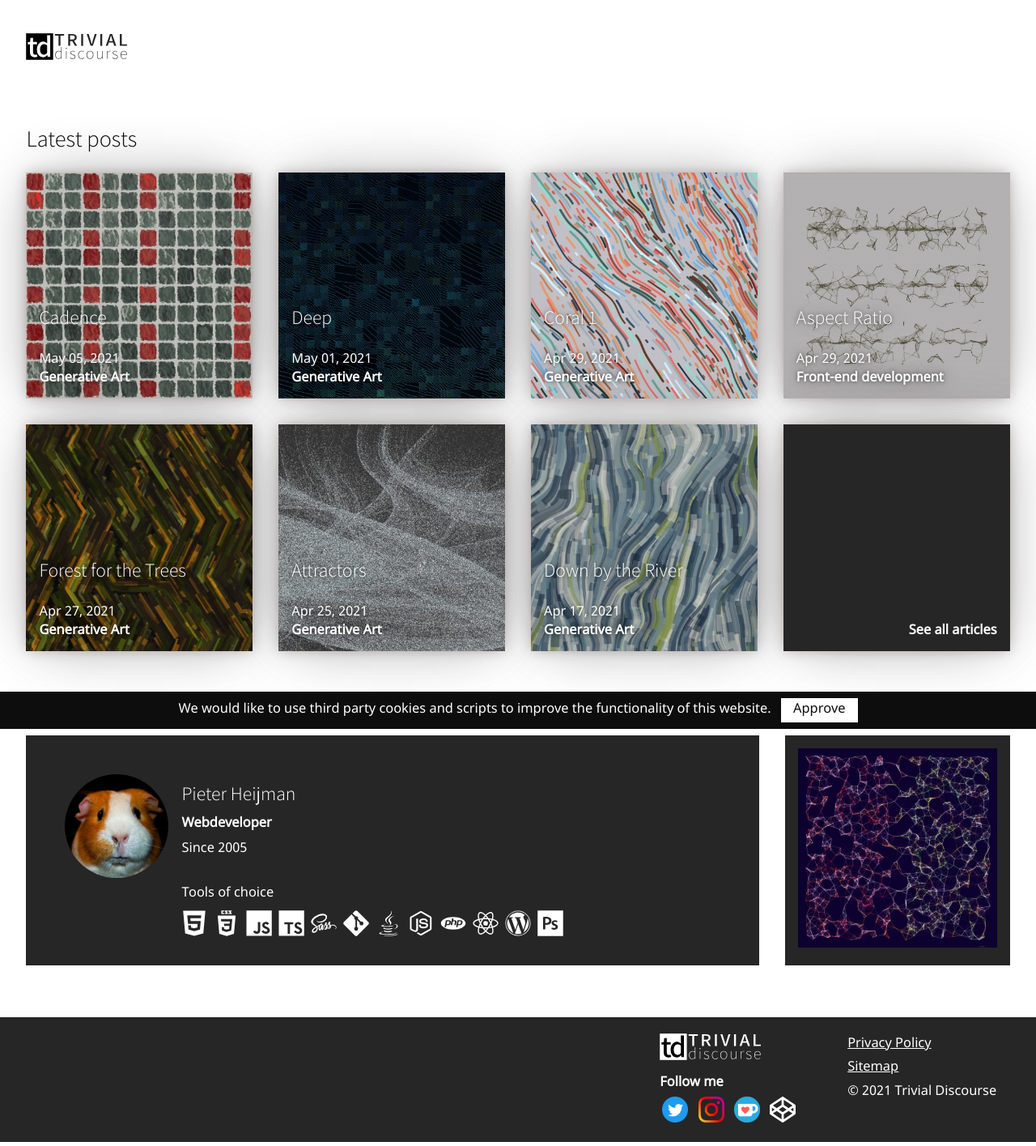
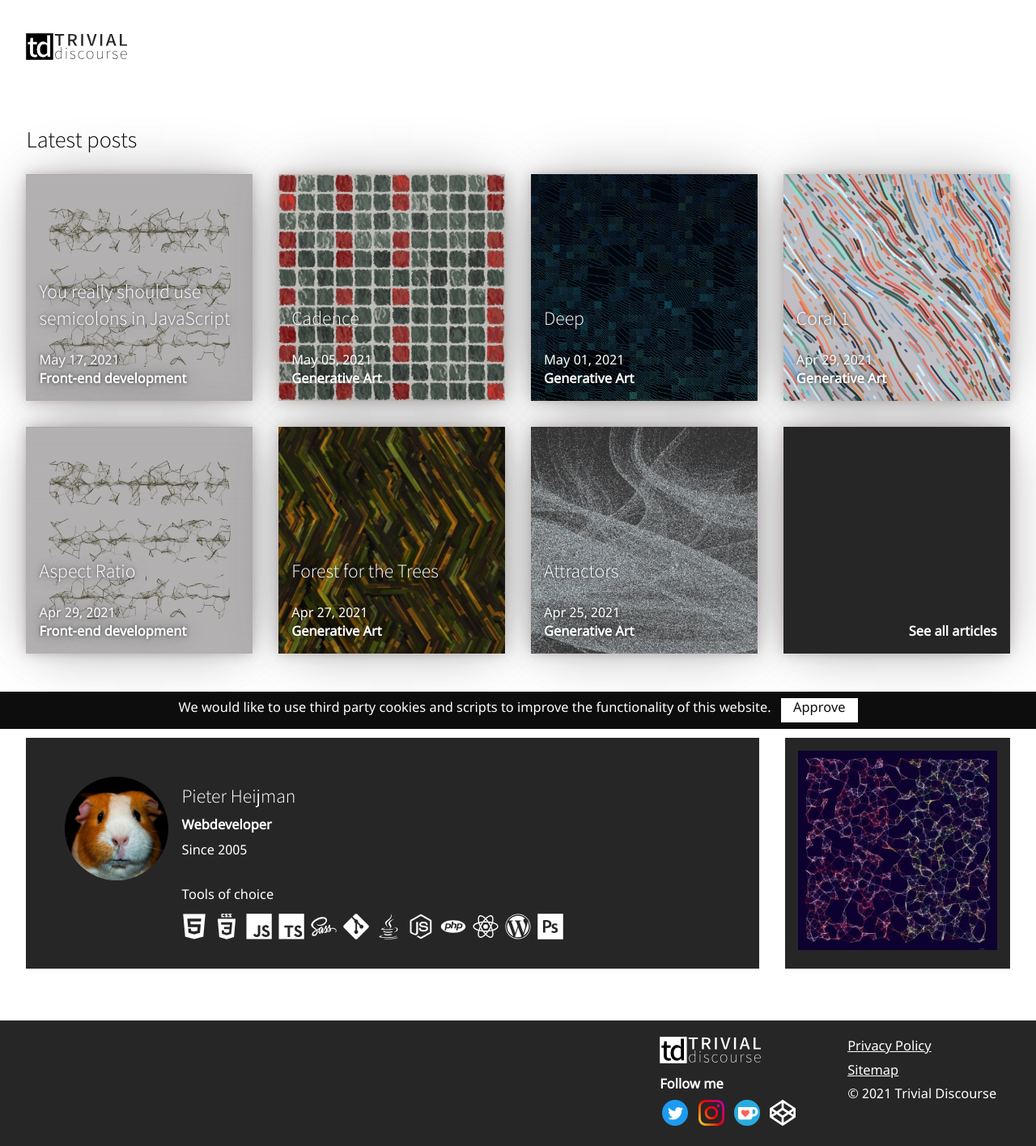
Before and after one commit to PieterHeijman/PieterHeijman.github.io, a Jekyll site: the page built from index.html, in a window 1280 px wide. Shown: the whole page at 81% size. Built offline with Jekyll 4.4.1, drawn with Linux system fonts in a browser that asks for light colours; part of the change alters nothing that is shown.

Commit message:
[CONTENT] Added new article

````diff
--- /dev/null
+++ b/_posts/2021-05-18-semicolons-in-javascript.md
@@ -0,0 +1,58 @@
+---
+layout: post
+title: You really should use semicolons in JavaScript
+date: 2021-05-17
+author: Pieter Heijman
+category: Front-end development
+read-time: 3 min
+image: /assets/images/placeholder.jpg
+image-style: dark
+---
+
+*Semicolons aren't obligatory in JavaScript, right... So why bother with them? Just leave 'em out!* That's an actual argument being made in an online discussion on whether or not to add semicolons on JavaScript. Here's another one: *Historically, semicolons were added in JavaScript to look more like Java or C++*. Fortunately, the arguments supporting the use of semicolons are doozy's as well: *If you omit semicolons, a minifier might break your code.* It seems that these discussions pop up every few years, like the tabs vs spaces debate. This was a discussion in the '90s, it flared up around 2010 and again around 2016. And I've seen this discussion pop up again just this month.
+
+So, let's start by saying it's a better idea to add semicolons to JavaScript rather than to omit them. Even though a minifier won't break your semicolon-less code. And, sure, they're not obligatory. It is still better to add them, rather than to omit them.
+
+## Why you should add semicolons
+
+Before we're going to look at an example, let's talk about how JavaScript deals with semicolons. Because they're not actually optional. If you leave out the semicolons, JavaScript will add them in itself by a process called automatic semicolon insertion. And it is exactly this automatic insertion that makes it risky to leave out semicolons.
+
+Take a look at this example:
+
+```jsx
+a = b + c
+(d + e).toString()
+```
+
+This code throws an error because the line `a = b + c` doesn't get an automatic semicolon. Instead, JavaScript expects `c` to be a function call with `d + e` as an argument.
+
+Next example, two statements on one line
+
+```jsx
+i++ a = b + c
+```
+
+This one is pretty obvious. If you have two statements on a single line, semicolons are required regardless of your preferences. Automatic semicolon insertion has no way of knowing if a semicolon is needed in the above example. This code results in an error.
+
+Automatic semicolon insertion has a bunch of edge-cases where it either fails or at the very least behaves unexpectedly. Adding in semicolons yourself makes sure that your code runs exactly as you expected it to.
+
+## When should you leave semicolons out
+
+Now that we know why it's a good idea to add semicolons in your JavaScript files, let's take a look at the situations where you might want to omit semicolons. Because let's be honest, the chance of your code, provided you write clean code, runs into any of the edge cases of automatic semicolon insertion are very slim.
+
+The main reasons for not inserting semicolons cited in arguments tend to be:
+
+- It's more readable
+- It encourages developers to better understand the language
+
+The first is just personal taste. I personally think adding semicolons produces more readable code, but that is *also* personal taste.
+
+That second argument is often accompanied by a good deal of gatekeeping. *If you don't know how this works, you shouldn't be allowed to write code professionally*. That is **not** a good reason to leave out semicolons.
+
+So, when is? Well, most of the issues mentioned with automatic semicolon insertion can be mitigated by enforcing the use of linters and formatting tools like Prettier. So, if that's in place and your team prefers leaving semicolons out, you should follow the rest of your team. The code you write as a team should look like it was written by one person.
+
+## To sum up
+
+Adding semicolons yourself results in cleaner code that is slightly less error-prone.
+
+Leaving semicolons out is not that big of a deal if you have the right tools.
--- a/_sass/typography/_typography.scss
+++ b/_sass/typography/_typography.scss
@@ -6,6 +6,7 @@ body {
   font-style: normal;
   font-feature-settings: "kern" 1, "liga" 1, "swsh" 1, "salt" 1;
   font-variant-numeric: oldstyle-nums;
+  line-height: 1.4;
 
   @media (min-width: 1900px) {
     font-size: calc(14px + 0.2vw);
@@ -43,3 +44,7 @@ h4 {
 strong {
   font-weight: 700;
 }
+
+em {
+  font-style: italic;
+}
````
